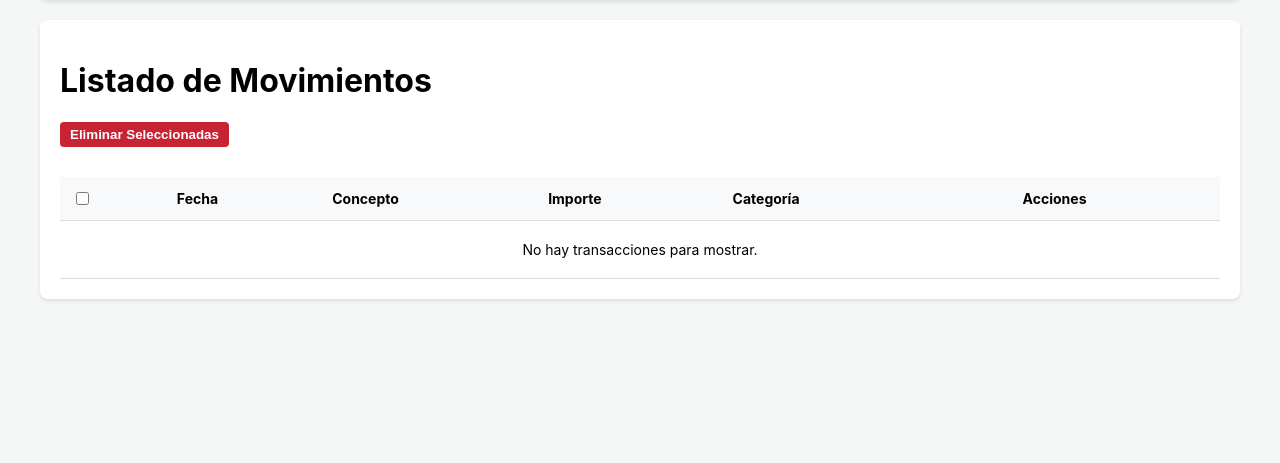
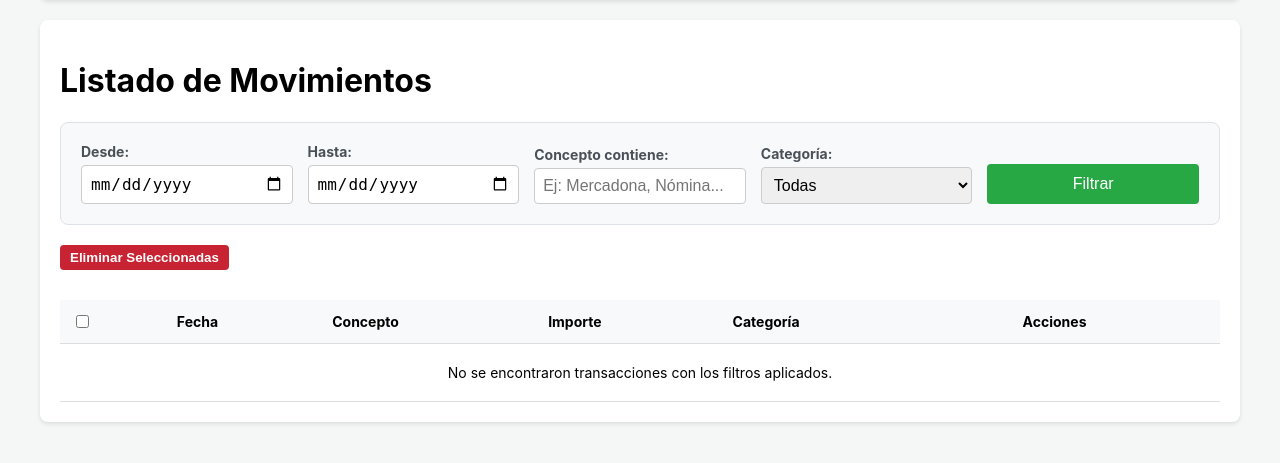
Before and after one commit to victorgsanc1991/gestor-gastos-django, a Django app: page /transacciones/ in a window 1280 px wide. Shown: the part 96-559 px from the top of the page. Run offline with Django 5.2, Linux system fonts and the light colour scheme; the visitor is signed in with stand-in values (Sample User, id 1); data that the repository does not hold is empty.

Commit message:
Feature: Añade filtros avanzados a la tabla de transacciones

```diff
--- a/core/templates/core/listar.html
+++ b/core/templates/core/listar.html
@@ -4,6 +4,7 @@
 
 {% block extra_styles %}
 <style>
+    /* Estilos generales que ya tenías */
     table { width: 100%; border-collapse: collapse; margin-top: 20px; font-size: 14px; }
     th, td { border-bottom: 1px solid #ddd; padding: 12px; text-align: left; }
     th { background-color: #f8f9fa; }
@@ -13,18 +14,99 @@
     .btn { padding: 5px 10px; border: none; border-radius: 4px; cursor: pointer; color: white; }
     .btn-delete { background-color: #dc3545; }
     .btn-delete-multiple { background-color: #c82333; font-weight: bold; margin-bottom: 10px; }
+
+    /* === NUEVOS ESTILOS PARA EL FORMULARIO DE FILTROS === */
+    .filter-form {
+        background-color: #f8f9fa;
+        padding: 20px;
+        border: 1px solid #dee2e6;
+        border-radius: 8px;
+        margin-bottom: 20px;
+        display: grid;
+        grid-template-columns: repeat(auto-fit, minmax(200px, 1fr));
+        gap: 15px;
+        align-items: end; /* Alinea los elementos al final para que los botones queden bien */
+    }
+    .filter-form .form-group {
+        display: flex;
+        flex-direction: column;
+    }
+    .filter-form label {
+        font-weight: bold;
+        margin-bottom: 5px;
+        font-size: 14px;
+        color: #495057;
+    }
+    .filter-form input, .filter-form select {
+        padding: 8px;
+        font-size: 16px;
+        border: 1px solid #ccc;
+        border-radius: 4px;
+    }
+    .filter-form button {
+        padding: 10px;
+        font-size: 16px;
+        background-color: #28a745;
+        color: white;
+        border: none;
+        border-radius: 4px;
+        cursor: pointer;
+        height: 40px; /* Para alinear verticalmente con los inputs */
+    }
 </style>
 {% endblock %}
 
 {% block content %}
     <h1>Listado de Movimientos</h1>
+
+    <!-- === NUEVO FORMULARIO DE FILTROS === -->
+    <form class="filter-form" method="get" action="{% url 'listar' %}">
+        <div class="form-group">
+            <label for="fecha_inicio">Desde:</label>
+            <input type="date" name="fecha_inicio" id="fecha_inicio" value="{{ valores_filtro.fecha_inicio|default:'' }}">
+        </div>
+        <div class="form-group">
+            <label for="fecha_fin">Hasta:</label>
+            <input type="date" name="fecha_fin" id="fecha_fin" value="{{ valores_filtro.fecha_fin|default:'' }}">
+        </div>
+        <div class="form-group">
+            <label for="concepto">Concepto contiene:</label>
+            <input type="text" name="concepto" id="concepto" placeholder="Ej: Mercadona, Nómina..." value="{{ valores_filtro.concepto|default:'' }}">
+        </div>
+        <div class="form-group">
+            <label for="categoria">Categoría:</label>
+            <select name="categoria" id="categoria">
+                <option value="">Todas</option>
+                <option value="0" {% if valores_filtro.categoria == '0' %}selected{% endif %}>--- Sin Categoría ---</option>
+                {% for cat in categorias %}
+                    <option value="{{ cat.id }}" {% if valores_filtro.categoria == cat.id|stringformat:"s" %}selected{% endif %}>
+                        {{ cat.nombre }}
+                    </option>
+                {% endfor %}
+            </select>
+        </div>
+        <div class="form-group">
+            <button type="submit">Filtrar</button>
+        </div>
+    </form>
+
+    <!-- TABLA DE TRANSACCIONES (código que ya tenías) -->
     <form action="{% url 'eliminar_multiples' %}" method="post" id="multiple-delete-form">
         {% csrf_token %}
         <button type="submit" class="btn btn-delete-multiple" onclick="return confirm('¿Estás seguro de que quieres eliminar TODAS las transacciones seleccionadas?');">
             Eliminar Seleccionadas
         </button>
         <table>
-            <thead><tr><th><input type="checkbox" id="select-all"></th><th>Fecha</th><th>Concepto</th><th>Importe</th><th style="width: 25%;">Categoría</th><th>Acciones</th></tr></thead>
+            <thead>
+                <tr>
+                    <th><input type="checkbox" id="select-all"></th>
+                    <th>Fecha</th>
+                    <th>Concepto</th>
+                    <th>Importe</th>
+                    <th style="width: 25%;">Categoría</th>
+                    <th>Acciones</th>
+                </tr>
+            </thead>
             <tbody>
                 {% for transaccion in transacciones %}
                     <tr>
@@ -50,7 +132,7 @@
                         </td>
                     </tr>
                 {% empty %}
-                    <tr><td colspan="6" style="text-align: center; padding: 20px;">No hay transacciones para mostrar.</td></tr>
+                    <tr><td colspan="6" style="text-align: center; padding: 20px;">No se encontraron transacciones con los filtros aplicados.</td></tr>
                 {% endfor %}
             </tbody>
         </table>
--- a/core/views.py
+++ b/core/views.py
@@ -17,55 +17,68 @@ def subir_movimientos(request):
         if not csv_file.name.endswith('.csv'): messages.error(request, "El archivo debe tener formato .csv"); return redirect('subir')
         try:
             # Transaccion.objects.all().delete() # LÍNEA COMENTADA: Ya no se borran los datos antiguos.
-
             data_set = csv_file.read().decode('utf-8'); io_string = io.StringIO(data_set)
             for _ in range(5): next(io_string)
             reader = csv.reader(io_string, delimiter=';'); next(reader)
-
             reglas = Regla.objects.all()
             num_transacciones_creadas = 0
             num_transacciones_ignoradas = 0
-
             for row in reader:
                 if len(row) < 9: continue
                 fecha_str, concepto, importe_str = row[2], row[4], row[6]
                 if not fecha_str or not concepto or not importe_str: continue
-
                 fecha_obj = datetime.strptime(fecha_str, '%Y-%m-%d').date()
                 importe_obj = float(str(importe_str).replace('.', '').replace(',', '.'))
                 if isinstance(concepto, str) and '\\' in concepto: concepto = concepto.split('\\')[0].strip()
-
-                # LÓGICA ANTI-DUPLICADOS: Comprobamos si ya existe una transacción idéntica
                 if Transaccion.objects.filter(fecha_operacion=fecha_obj, concepto_original=str(concepto), importe=importe_obj).exists():
                     num_transacciones_ignoradas += 1
-                    continue # Si existe, la saltamos
-
+                    continue
                 categoria_asignada = None
                 for regla in reglas:
                     if regla.palabra_clave.lower() in str(concepto).lower(): categoria_asignada = regla.categoria_destino; break
-
                 Transaccion.objects.create(fecha_operacion=fecha_obj, concepto_original=str(concepto), importe=importe_obj, categoria=categoria_asignada)
                 num_transacciones_creadas += 1
-
-            # MENSAJE DE ÉXITO MEJORADO
             messages.success(request, f"¡Éxito! Se han importado {num_transacciones_creadas} nuevas transacciones. Se ignoraron {num_transacciones_ignoradas} duplicadas.")
-
         except Exception as e: messages.error(request, f"Ocurrió un error al procesar el archivo: {e}")
         return redirect('subir')
     return render(request, 'core/subir.html')
 
 @login_required
 def listar_transacciones(request):
+    # Empezamos con todas las transacciones, ordenadas por fecha
     transacciones = Transaccion.objects.all().order_by('-fecha_operacion', '-id')
-    categoria_id_filtro = request.GET.get('categoria'); mes_filtro = request.GET.get('mes'); año_filtro = request.GET.get('año'); tipo_filtro = request.GET.get('tipo')
+
+    # Obtenemos los valores de los filtros del formulario (si se enviaron)
+    fecha_inicio = request.GET.get('fecha_inicio')
+    fecha_fin = request.GET.get('fecha_fin')
+    concepto_query = request.GET.get('concepto')
+    categoria_id_filtro = request.GET.get('categoria')
+
+    if fecha_inicio:
+        transacciones = transacciones.filter(fecha_operacion__gte=fecha_inicio)
+    if fecha_fin:
+        transacciones = transacciones.filter(fecha_operacion__lte=fecha_fin)
+    if concepto_query:
+        transacciones = transacciones.filter(concepto_original__icontains=concepto_query)
     if categoria_id_filtro:
-        if categoria_id_filtro == '0': transacciones = transacciones.filter(categoria__isnull=True)
-        else: transacciones = transacciones.filter(categoria__id=categoria_id_filtro)
-    if mes_filtro and año_filtro: transacciones = transacciones.filter(fecha_operacion__month=mes_filtro, fecha_operacion__year=año_filtro)
-    if tipo_filtro == 'gastos': transacciones = transacciones.filter(importe__lt=0)
-    if tipo_filtro == 'ingresos': transacciones = transacciones.filter(importe__gt=0)
+        if categoria_id_filtro == '0':
+            transacciones = transacciones.filter(categoria__isnull=True)
+        else:
+            transacciones = transacciones.filter(categoria__id=categoria_id_filtro)
+
     categorias = Categoria.objects.all()
-    contexto = { 'transacciones': transacciones, 'categorias': categorias, }
+
+    contexto = {
+        'transacciones': transacciones,
+        'categorias': categorias,
+        # Pasamos los valores de los filtros de vuelta a la plantilla para que los campos "recuerden" la búsqueda
+        'valores_filtro': {
+            'fecha_inicio': fecha_inicio,
+            'fecha_fin': fecha_fin,
+            'concepto': concepto_query,
+            'categoria': categoria_id_filtro,
+        }
+    }
     return render(request, 'core/listar.html', contexto)
 
 @login_required
```
